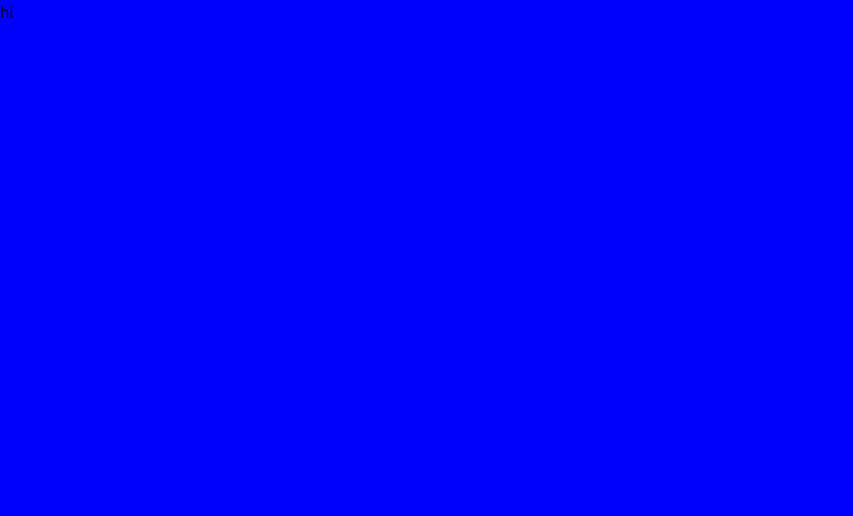
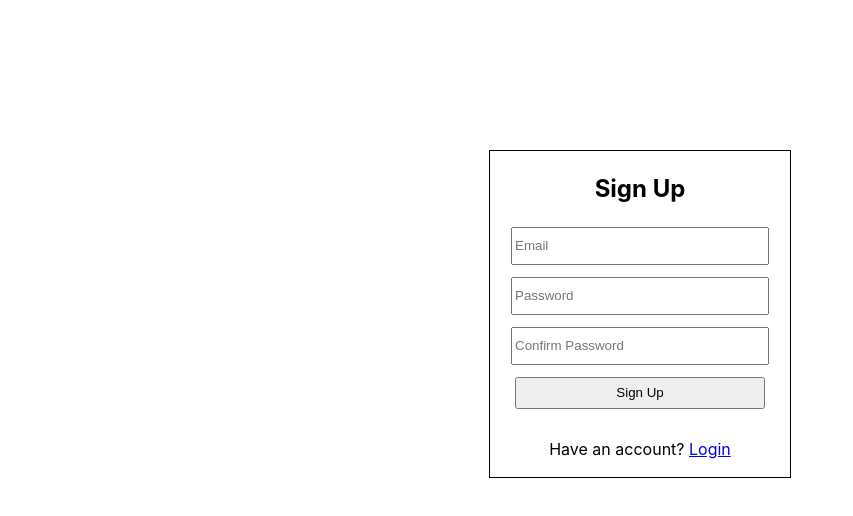
Before and after one commit to AmruthjithSunil/mailbox, a React (Vite) app: page / in a window 1280 px wide. Shown: the top 516 px of the page, without its empty margins (0-853 px from the left). Built offline with nearby package versions, Linux system fonts and the light colour scheme; no server answers.

Commit message:
Mail Box task 1: sign up

```diff
--- a/package.json
+++ b/package.json
@@ -11,8 +11,11 @@
     "preview": "vite preview"
   },
   "dependencies": {
+    "@reduxjs/toolkit": "^1.9.5",
     "react": "^18.2.0",
-    "react-dom": "^18.2.0"
+    "react-dom": "^18.2.0",
+    "react-redux": "^8.0.5",
+    "styled-components": "^5.3.10"
   },
   "devDependencies": {
     "@types/react": "^18.0.28",
--- a/src/App.jsx
+++ b/src/App.jsx
@@ -1,11 +1,11 @@
+import { Provider } from "react-redux";
+import Auth from "./pages/Auth";
+import store from "./store";
+
 export default function App() {
   return (
-    <>
-      <div
-        style={{ background: "blue", maxWidth: "100vw", minHeight: "100vh" }}
-      >
-        hi
-      </div>
-    </>
+    <Provider store={store}>
+      <Auth />
+    </Provider>
   );
 }
--- /dev/null
+++ b/src/firebase.js
@@ -0,0 +1,28 @@
+import env from "./env";
+
+export async function signUp(email, password) {
+  const signupEndpoint = `https://identitytoolkit.googleapis.com/v1/accounts:signUp?key=${env.apiKey}`;
+
+  const res = await fetch(signupEndpoint, {
+    method: "POST",
+    body: JSON.stringify({
+      email,
+      password,
+      returnSecureToken: true,
+    }),
+    headers: {
+      "Content-Type": "application/json",
+    },
+  });
+
+  const data = await res.json();
+  if (res.ok) {
+    console.log("User has successfully signed up/logged in");
+    localStorage.setItem("refreshToken", data.refreshToken);
+    return data;
+  }
+  const errorMessage = data.error.message
+    ? data.error.message
+    : "Authentication Failed";
+  alert(errorMessage);
+}
--- /dev/null
+++ b/src/pages/Auth.jsx
@@ -0,0 +1,93 @@
+import { useRef, useState } from "react";
+import styled from "styled-components";
+import { signUp } from "../firebase";
+import { useDispatch } from "react-redux";
+import { userActions } from "../store";
+
+const Frame = styled.div`
+  max-width: 300px;
+  margin: auto;
+  margin-top: 150px;
+  text-align: center;
+  border: solid 1px;
+`;
+
+const Input = styled.input`
+  width: 250px;
+  min-height: 32px;
+  margin: 0 0 12px 0;
+`;
+
+const Warning = styled.p`
+  margin: 0;
+  color: red;
+`;
+
+export default function Auth() {
+  const dispatch = useDispatch();
+
+  const email = useRef();
+  const password = useRef();
+  const confirmPassword = useRef();
+
+  const [emptyWarning, setEmptyWarning] = useState(false);
+  const [isLoading, setIsLoading] = useState(false);
+
+  function warnings(email, password, confirmPassword) {
+    let text = "";
+    if (email === "") {
+      text += "Email should not be empty. ";
+    }
+    if (password === "") {
+      text += "Password should not be empty. ";
+    }
+    if (confirmPassword === "") {
+      text += "Confirm Password should not be empty. ";
+    }
+    if (password !== confirmPassword) {
+      text += "Password should match Confirm Password.";
+    }
+    return text;
+  }
+
+  async function submitHandler(e) {
+    e.preventDefault();
+    setEmptyWarning(false);
+    const warning = warnings(
+      email.current.value,
+      password.current.value,
+      confirmPassword.current.value
+    );
+    if (warning !== "") {
+      setEmptyWarning(warning);
+      return;
+    }
+
+    setIsLoading(true);
+    const data = await signUp(email.current.value, password.current.value);
+    console.log(data);
+    data && dispatch(userActions.updateIdToken(data.idToken));
+    setIsLoading(false);
+  }
+
+  return (
+    <Frame>
+      <h2>Sign Up</h2>
+      <form onSubmit={submitHandler}>
+        <Input type="email" placeholder="Email" ref={email} />
+        <Input type="password" placeholder="Password" ref={password} />
+        <Input
+          type="password"
+          placeholder="Confirm Password"
+          ref={confirmPassword}
+        />
+        <Input type="submit" value="Sign Up" />
+      </form>
+      {emptyWarning && <Warning>{emptyWarning}</Warning>}
+      {isLoading && <p style={{ margin: "0" }}>sending request...</p>}
+      <p>
+        Have an account? <a href="bla">Login</a>
+      </p>
+    </Frame>
+  );
+}
--- /dev/null
+++ b/src/store/index.js
@@ -0,0 +1,10 @@
+import { configureStore } from "@reduxjs/toolkit";
+import userSlice from "./userSlice";
+
+const store = configureStore({
+  reducer: { user: userSlice.reducer },
+});
+
+export const userActions = userSlice.actions;
+
+export default store;
--- /dev/null
+++ b/src/store/userSlice.js
@@ -0,0 +1,23 @@
+import { createSlice } from "@reduxjs/toolkit";
+
+!localStorage.getItem("refreshToken") &&
+  localStorage.setItem("refreshToken", "null");
+
+const userSlice = createSlice({
+  name: "user",
+  initialState: {
+    isAuth: localStorage.getItem("refreshToken") !== "null",
+    idToken: "null",
+    user: null,
+  },
+  reducers: {
+    updateIdToken(state, action) {
+      state.idToken = action.payload;
+    },
+    updateIsAuth(state, action) {
+      state.isAuth = action.payload;
+    },
+  },
+});
+
+export default userSlice;
```
Also changed, not shown: 2 other files (tests, documents, lock files or other folders).
